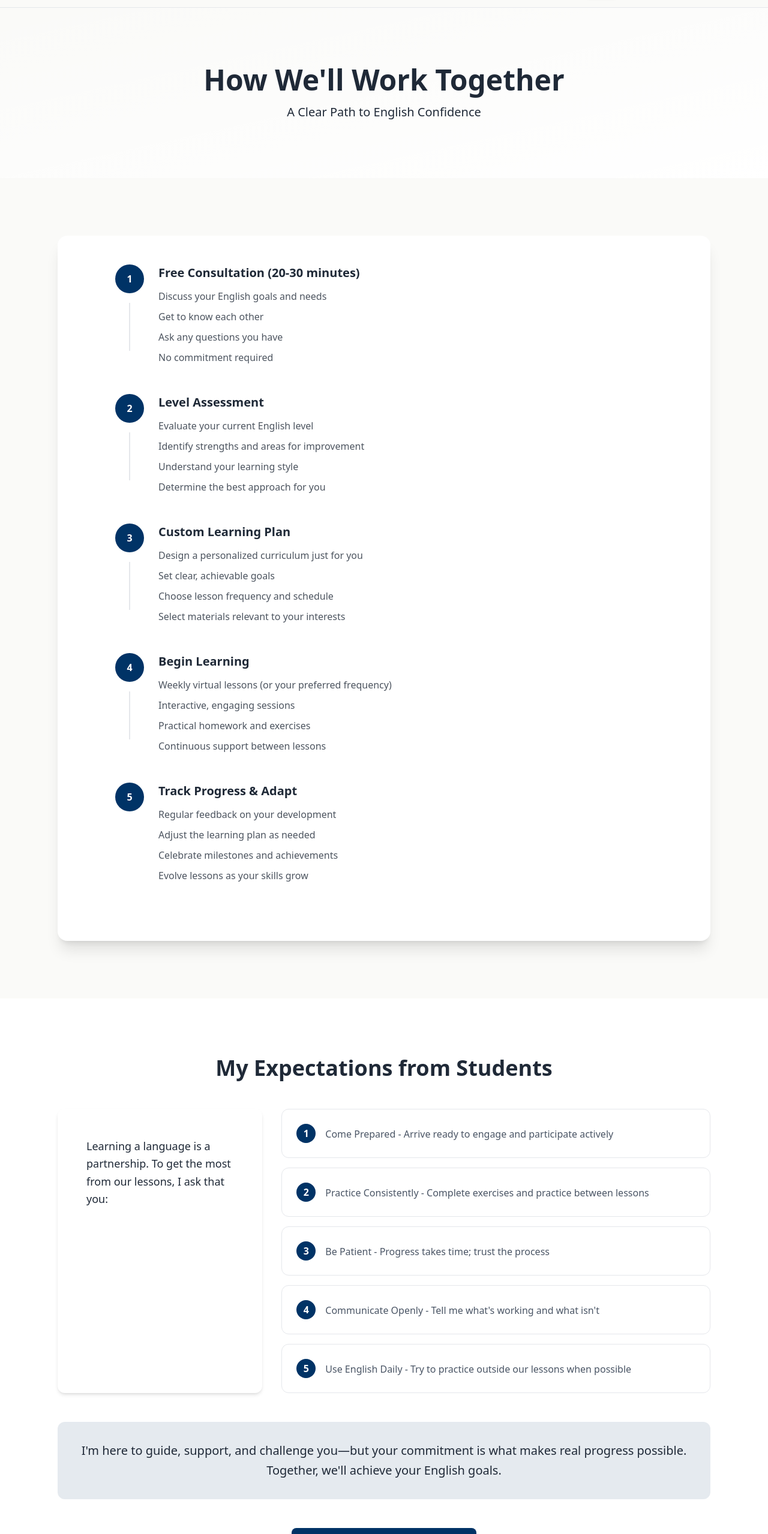
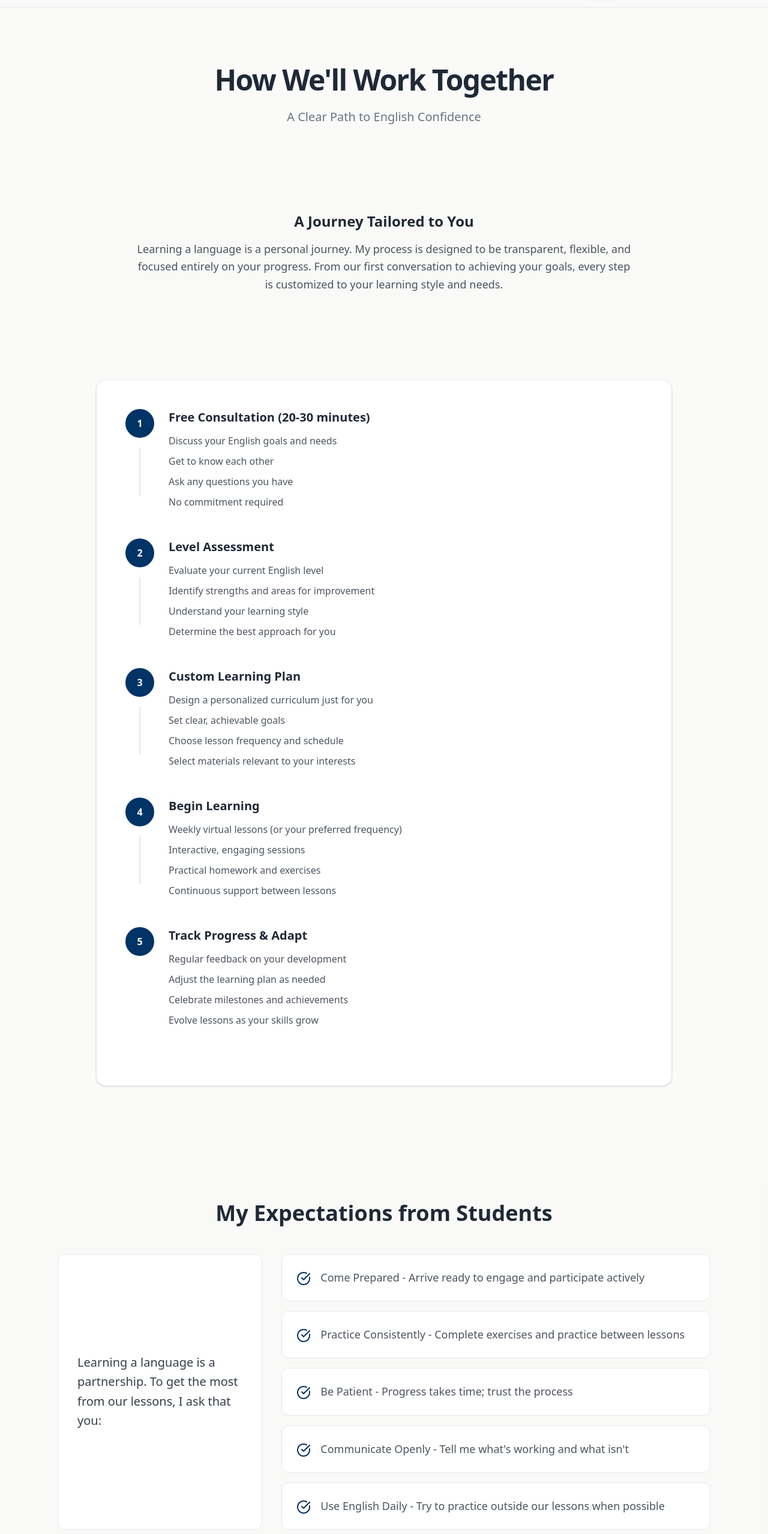
Before and after one commit to nioasoft/hanadavidnew, a Next.js app: page /en/process in a window 1280 px wide. Shown: the part 52-2610 px from the top of the page at 60% size. Built offline with nearby package versions, Linux system fonts and the light colour scheme.

Commit message:
feat: enhance process page with FAQ, intro, and visual improvements

```diff
--- a/app/[locale]/process/page.tsx
+++ b/app/[locale]/process/page.tsx
@@ -2,11 +2,10 @@
 
 import { useTranslations } from 'next-intl';
 import Timeline from '@/components/sections/Timeline';
-import Card from '@/components/ui/Card';
-import { CardContent, CardTitle } from '@/components/ui/Card';
 import Button from '@/components/ui/Button';
 import Link from 'next/link';
 import { useLocale } from 'next-intl';
+import { CheckCircle, HelpCircle } from 'lucide-react';
 
 export default function ProcessPage() {
   const t = useTranslations();
@@ -18,31 +17,43 @@ export default function ProcessPage() {
   return (
     <>
       {/* Header Section */}
-      <section className="py-16 md:py-24 bg-gradient-to-br from-cream to-white">
+      <section className="py-16 md:py-24 bg-background">
         <div className="max-w-4xl mx-auto px-4 sm:px-6 lg:px-8 text-center">
-          <h1 className="text-4xl md:text-5xl font-bold text-soft-black mb-4">
+          <h1 className="text-4xl md:text-5xl font-black text-foreground mb-6 tracking-[-0.033em]">
             {t('process.header.title')}
           </h1>
-          <p className="text-xl text-medium-gray">
+          <p className="text-xl text-muted-foreground max-w-2xl mx-auto">
             {t('process.header.subtitle')}
           </p>
         </div>
       </section>
 
+      {/* Intro Section */}
+      <section className="py-12 bg-muted/30">
+         <div className="max-w-4xl mx-auto px-4 sm:px-6 lg:px-8 text-center">
+             <h2 className="text-2xl font-bold text-foreground mb-4">
+                 {t('process.intro.title')}
+             </h2>
+             <p className="text-lg text-foreground/80 leading-relaxed">
+                 {t('process.intro.description')}
+             </p>
+         </div>
+      </section>
+
       {/* Timeline Section */}
       <section className="py-16 md:py-24">
-        <div className="max-w-6xl mx-auto px-4 sm:px-6 lg:px-8">
-          <div className="bg-white rounded-2xl shadow-xl p-8 md:p-12">
+        <div className="max-w-5xl mx-auto px-4 sm:px-6 lg:px-8">
+          <div className="bg-card rounded-2xl border border-border p-8 md:p-12 shadow-sm">
             <Timeline steps={steps} />
           </div>
         </div>
       </section>
 
       {/* Expectations Section */}
-      <section className="py-16 md:py-24 bg-white">
+      <section className="py-16 md:py-24 bg-muted/30">
         <div className="max-w-6xl mx-auto px-4 sm:px-6 lg:px-8">
           <div className="text-center mb-12">
-            <h2 className="text-3xl md:text-4xl font-bold text-soft-black">
+            <h2 className="text-3xl md:text-4xl font-bold text-foreground">
               {t('process.expectations.title')}
             </h2>
           </div>
@@ -50,13 +61,11 @@ export default function ProcessPage() {
           <div className="grid grid-cols-1 lg:grid-cols-3 gap-8">
             {/* Intro text */}
             <div className="lg:col-span-1">
-              <Card className="h-full">
-                <CardContent className="p-6">
-                  <p className="text-lg text-medium-gray leading-relaxed">
+              <div className="h-full bg-card border border-border rounded-xl p-8 flex flex-col justify-center">
+                  <p className="text-xl font-medium text-foreground/90 leading-relaxed">
                     {t('process.expectations.intro')}
                   </p>
-                </CardContent>
-              </Card>
+              </div>
             </div>
 
             {/* Expectations list */}
@@ -65,18 +74,14 @@ export default function ProcessPage() {
                 {t.raw('process.expectations.items').map((item: string, index: number) => (
                   <div
                     key={index}
-                    className="bg-white dark:bg-background-dark border border-gray-200 dark:border-gray-700 rounded-xl p-6 hover:shadow-lg transition-all duration-200"
+                    className="bg-card border border-border rounded-xl p-6 hover:shadow-md transition-all duration-200 flex items-start gap-4"
                   >
-                    <div className="flex items-start gap-4">
-                      <div className="flex-shrink-0">
-                        <div className="w-8 h-8 rounded-full bg-primary flex items-center justify-center text-white font-bold">
-                          {index + 1}
-                        </div>
-                      </div>
-                      <p className="text-gray-600 dark:text-gray-300 leading-relaxed pt-1">
-                        {item}
-                      </p>
+                    <div className="flex-shrink-0 mt-1">
+                       <CheckCircle className="w-6 h-6 text-primary" />
                     </div>
+                    <p className="text-foreground/80 leading-relaxed text-lg">
+                      {item}
+                    </p>
                   </div>
                 ))}
               </div>
@@ -84,8 +89,8 @@ export default function ProcessPage() {
           </div>
 
           {/* Closing statement */}
-          <div className="mt-12 bg-primary/10 rounded-xl p-8">
-            <p className="text-xl text-soft-black dark:text-white font-medium text-center leading-relaxed">
+          <div className="mt-12 bg-primary/10 border border-primary/20 rounded-xl p-8 text-center">
+            <p className="text-xl text-foreground font-medium leading-relaxed max-w-3xl mx-auto">
               {t('process.expectations.closing')}
             </p>
           </div>
@@ -104,6 +109,31 @@ export default function ProcessPage() {
           </div>
         </div>
       </section>
+
+      {/* FAQ Section */}
+      <section className="py-16 md:py-24 bg-background">
+        <div className="max-w-4xl mx-auto px-4 sm:px-6 lg:px-8">
+            <div className="text-center mb-12">
+                <h2 className="text-3xl font-bold text-foreground flex items-center justify-center gap-3">
+                    <HelpCircle className="w-8 h-8 text-primary" />
+                    {t('process.faq.title')}
+                </h2>
+            </div>
+
+            <div className="grid gap-6">
+                {t.raw('process.faq.items').map((item: any, index: number) => (
+                    <div key={index} className="bg-card p-6 md:p-8 rounded-xl border border-border hover:border-primary/50 transition-colors">
+                        <h3 className="text-xl font-bold text-foreground mb-3">
+                            {item.question}
+                        </h3>
+                        <p className="text-base text-muted-foreground leading-relaxed">
+                            {item.answer}
+                        </p>
+                    </div>
+                ))}
+            </div>
+        </div>
+      </section>
     </>
   );
 }
--- a/content/en.json
+++ b/content/en.json
@@ -1,4 +1,7 @@
 {
+  "header": {
+    "subtitle": "English Teacher"
+  },
   "nav": {
     "home": "Home",
     "about": "About",
@@ -102,8 +105,15 @@
         "Born and raised in the United States, I developed a deep love for reading and languages from an early age. I studied history, foreign languages (French, Latin, Russian, and Spanish), and creative writing at the University of Memphis, while also volunteering to teach English to new immigrants.",
         "After making aliyah to Israel in 2019, I pursued my dream of becoming a professional English teacher. In January 2025, I completed the prestigious CELTA certification (Certificate in English Language Teaching to Adults), where I was mentored by experienced EFL teachers and taught students from around the world.",
         "During my training, I received high marks for creating authentic, engaging lesson materials, building strong connections with students, and designing relevant, practical lessons that make learning enjoyable.",
+        "Over the past five years, I have had the privilege of working with a diverse range of students—from high-tech professionals aiming to polish their presentation skills to university students preparing for rigorous academic exams. My approach blends Communicative Language Teaching with task-based learning, ensuring that every grammar point or vocabulary word is immediately applicable to real-life situations.",
+        "One of my proudest moments was helping a student who was terrified of public speaking deliver a keynote address in English at an international conference. Seeing his transformation from anxiety to confidence reaffirmed my belief that with the right support, anyone can master English.",
         "Now, I'm dedicated to helping you achieve your English goals through personalized, one-on-one instruction tailored to your specific needs and learning style."
       ]
+    },
+    "testimonial": {
+      "quote": "Hana's lessons are not just about grammar; they are about building the confidence to express yourself. She changed the way I view English.",
+      "author": "Michael R.",
+      "role": "Entrepreneur"
     },
     "aliyah": {
       "title": "Making Aliyah & Teaching in Israel",
@@ -138,6 +148,7 @@
       "title": "How I Can Help",
       "subtitle": "Tailored English Instruction for Your Goals"
     },
+    "coursesTitle": "Find the Right Course for You",
     "whatYoullLearn": "What you'll learn:",
     "idealFor": "Ideal for:",
     "services": [
@@ -206,6 +217,10 @@
       "title": "How We'll Work Together",
       "subtitle": "A Clear Path to English Confidence"
     },
+    "intro": {
+      "title": "A Journey Tailored to You",
+      "description": "Learning a language is a personal journey. My process is designed to be transparent, flexible, and focused entirely on your progress. From our first conversation to achieving your goals, every step is customized to your learning style and needs."
+    },
     "steps": [
       {
         "title": "Free Consultation (20-30 minutes)",
@@ -264,6 +279,27 @@
         "Use English Daily - Try to practice outside our lessons when possible"
       ],
       "closing": "I'm here to guide, support, and challenge you—but your commitment is what makes real progress possible. Together, we'll achieve your English goals."
+    },
+    "faq": {
+      "title": "Frequently Asked Questions",
+      "items": [
+        {
+          "question": "How long is each lesson?",
+          "answer": "Standard lessons are 60 minutes, but I also offer 45-minute intensive sessions or 90-minute deep dives depending on your preference and schedule."
+        },
+        {
+          "question": "Do I need to buy textbooks?",
+          "answer": "No. I provide all learning materials, including custom worksheets, articles, and digital resources tailored to your specific interests and goals."
+        },
+        {
+          "question": "What happens if I need to cancel a lesson?",
+          "answer": "Life happens! You can cancel or reschedule a lesson with at least 24 hours' notice at no charge."
+        },
+        {
+          "question": "Do you assign homework?",
+          "answer": "Yes, but it's optional and tailored to your time constraints. Practice between lessons significantly speeds up your progress."
+        }
+      ]
     }
   },
   "contact": {
@@ -275,6 +311,11 @@
       "title": "Let's Start Your English Journey",
       "subtitle": "Schedule a free consultation today and take the first step toward confident English"
     },
+    "infoTitle": "Contact Information",
+    "whereToFind": "Where to Find Me",
+    "mapPlaceholder": "Map Placeholder",
+    "location": "Tel Aviv, Israel",
+    "sendMessage": "Send Me a Message",
     "form": {
       "name": "Name",
       "email": "Email",
@@ -294,6 +335,7 @@
     }
   },
   "footer": {
+    "tagline": "CELTA-Certified English Teacher helping you achieve your language goals.",
     "quickLinks": "Quick Links",
     "copyright": "© 2025 Hana David English Teacher. All rights reserved."
   }
--- a/content/he.json
+++ b/content/he.json
@@ -1,4 +1,7 @@
 {
+  "header": {
+    "subtitle": "מורה לאנגלית"
+  },
   "nav": {
     "home": "בית",
     "about": "אודות",
@@ -99,8 +102,15 @@
       "title": "הסיפור שלי",
       "paragraphs": [
         "שמי חנה דוד, ואני מביאה איתי תשוקה לשפות ולהוראה שמלווה אותי כל חיי.",
-        "נולדתי וגדלתי בארצות הברית, שם טיפחתי אהבה עמוקה לקריאה ולשפות. למדתי היסטוריה, שפות זרות (צרפתית, לטינית, רוסית וספרדית) וכתיבה יוצרת באוניברסיטת ממפיס, תוך כדי התנדבות בהוראת אנגלית למהגרים חדשים."
+        "נולדתי וגדלתי בארצות הברית, שם טיפחתי אהבה עמוקה לקריאה ולשפות. למדתי היסטוריה, שפות זרות (צרפתית, לטינית, רוסית וספרדית) וכתיבה יוצרת באוניברסיטת ממפיס, תוך כדי התנדבות בהוראת אנגלית למהגרים חדשים.",
+        "במהלך חמש השנים האחרונות, הייתה לי הזכות לעבוד עם מגוון רחב של תלמידים - מאנשי הייטק המעוניינים לשפר את כישורי הפרזנטציה שלהם ועד סטודנטים המתכוננים למבחנים אקדמיים קפדניים. הגישה שלי משלבת הוראת שפה תקשורתית (CLT) עם למידה מבוססת משימות, ומבטיחה שכל נקודת דקדוק או מילה חדשה תהיה יישומית מיד למצבים בחיים האמיתיים.",
+        "אחד הרגעים הגאים שלי היה לעזור לתלמיד שסבל מפחד קהל לשאת נאום מרכזי באנגלית בכנס בינלאומי. לראות את השינוי שלו מחרדה לביטחון עצמי חיזק את האמונה שלי שעם התמיכה הנכונה, כל אחד יכול לשלוט באנגלית."
       ]
+    },
+    "testimonial": {
+      "quote": "השיעורים של חנה הם לא רק על דקדוק; הם על בניית הביטחון לבטא את עצמך. היא שינתה את הדרך שבה אני רואה את השפה האנגלית.",
+      "author": "מיכאל ר.",
+      "role": "יזם"
     },
     "aliyah": {
       "title": "החלום הופך למציאות",
@@ -135,6 +145,7 @@
       "title": "איך אני יכולה לעזור",
       "subtitle": "הוראת אנגלית מותאמת ליעדים שלכם"
     },
+    "coursesTitle": "מצאו את הקורס המתאים לכם",
     "whatYoullLearn": "מה תלמדו?",
     "idealFor": "מתאים ל:",
     "services": [
@@ -203,6 +214,10 @@
       "title": "איך נעבוד ביחד",
       "subtitle": "מסלול ברור לביטחון באנגלית"
     },
+    "intro": {
+      "title": "מסע המותאם אישית לך",
+      "description": "לימוד שפה הוא מסע אישי. התהליך שלי נועד להיות שקוף, גמיש וממוקד לחלוטין בהתקדמות שלך. מהשיחה הראשונה שלנו ועד השגת המטרות שלך, כל שלב מותאם לסגנון הלימוד ולצרכים שלך."
+    },
     "steps": [
       {
         "title": "שיחת היכרות חינמית (20-30 דקות)",
@@ -261,6 +276,27 @@
         "משתמשים באנגלית יומית - נסו לתרגל מחוץ לשיעורים שלנו כשאפשר"
       ],
       "closing": "אני כאן כדי להדריך, לתמוך ולאתגר אתכם - אבל המחויבות שלכם היא מה שמאפשר התקדמות אמיתית. ביחד, נשיג את יעדי האנגלית שלכם."
+    },
+    "faq": {
+      "title": "שאלות נפוצות",
+      "items": [
+        {
+          "question": "כמה זמן נמשך כל שיעור?",
+          "answer": "שיעורים סטנדרטיים נמשכים 60 דקות, אך אני מציעה גם מפגשים אינטנסיביים של 45 דקות או שיעורי עומק של 90 דקות, בהתאם להעדפה וללוח הזמנים שלכם."
+        },
+        {
+          "question": "האם אני צריך לקנות ספרי לימוד?",
+          "answer": "לא. אני מספקת את כל חומרי הלימוד, כולל דפי עבודה מותאמים אישית, מאמרים ומשאבים דיגיטליים המותאמים לתחומי העניין ולמטרות הספציפיות שלכם."
+        },
+        {
+          "question": "מה קורה אם עלי לבטל שיעור?",
+          "answer": "החיים קורים! ניתן לבטל או לשנות מועד שיעור בהודעה של 24 שעות לפחות ללא עלות."
+        },
+        {
+          "question": "האם יש שיעורי בית?",
+          "answer": "כן, אך הם אופציונליים ומותאמים לאילוצי הזמן שלכם. תרגול בין השיעורים מאיץ משמעותית את ההתקדמות שלכם."
+        }
+      ]
     }
   },
   "contact": {
@@ -272,6 +308,11 @@
       "title": "בואו נתחיל את המסע שלכם באנגלית",
       "subtitle": "תזמנו שיחת ייעוץ חינמית היום וקחו את הצעד הראשון לאנגלית בטוחה"
     },
+    "infoTitle": "פרטי התקשרות",
+    "whereToFind": "איפה למצוא אותי",
+    "mapPlaceholder": "מפה (מקום שמור)",
+    "location": "תל אביב, ישראל",
+    "sendMessage": "שלחו לי הודעה",
     "form": {
       "name": "שם",
       "email": "דוא\"ל",
@@ -291,6 +332,7 @@
     }
   },
   "footer": {
+    "tagline": "מורה לאנגלית מוסמכת CELTA עוזרת לכם להשיג את יעדי השפה שלכם.",
     "quickLinks": "קישורים מהירים",
     "copyright": "© 2025 חנה דוד - מורה לאנגלית. כל הזכויות שמורות."
   }
```
